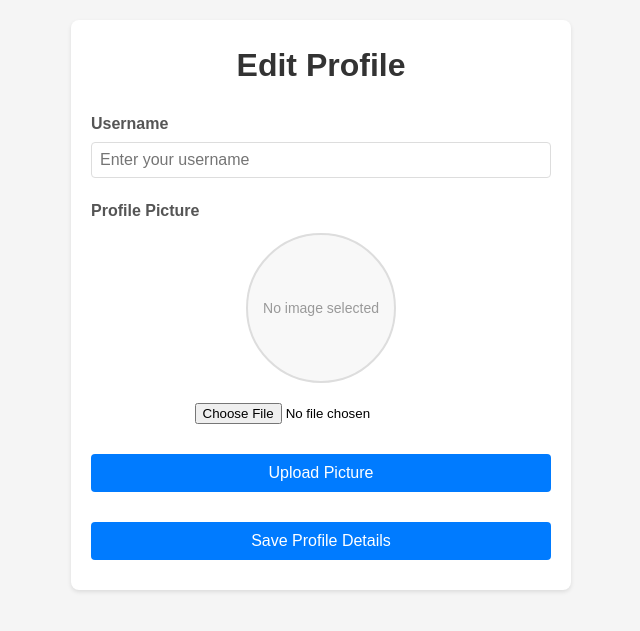
After one commit to Dalhatmd/Blog_site, a Flask app: template api/v1/templates/edit_user.html in a window 1280 px wide. The commit adds this page. Shown: the top 631 px of the page, without its empty margins (319-959 px from the left). Run offline with Flask 3, Linux system fonts and the light colour scheme; the template is opened without the code that fills it, so the values that code supplies are empty; parts of the project's set-up code (start-up, migrations or seed data) failed here and were passed over.

Commit message:
Add frontend to change profile picture

```diff
--- a/api/v1/app.py
+++ b/api/v1/app.py
@@ -97,6 +97,10 @@ def user_blogs():
 def edit_blog(blog_id):
     return render_template('edit_blog.html', blog_id=blog_id)
 
+@app.route('/edit_user', methods=['GET'])
+def edit_user():
+    return render_template('edit_user.html')
+
 if __name__ == "__main__":
     host = getenv('BLOG_HOST', '0.0.0.0')
     port = getenv('BLOG_PORT', '5000')
--- a/api/v1/static/js/profile_page.js
+++ b/api/v1/static/js/profile_page.js
@@ -70,4 +70,8 @@ $(document).ready(function() {
             $('#error').show().text('Error loading profile: ' + xhr.responseJSON?.message || 'Unknown error');
         }
     });
+    $('.edit-info').on('click', () => {
+        console.log('clicked');
+        window.location.href = '/edit_user';
+    });
 });
--- /dev/null
+++ b/api/v1/templates/edit_user.html
@@ -0,0 +1,227 @@
+<!DOCTYPE html>
+<html lang="en">
+<head>
+    <meta charset="UTF-8">
+    <meta name="viewport" content="width=device-width, initial-scale=1.0">
+    <title>Edit Profile</title>
+    <script src="https://cdnjs.cloudflare.com/ajax/libs/jquery/3.7.1/jquery.min.js"></script>
+    <style>
+        * {
+            box-sizing: border-box;
+            margin: 0;
+            padding: 0;
+        }
+
+        body {
+            font-family: Arial, sans-serif;
+            line-height: 1.6;
+            padding: 20px;
+            background-color: #f5f5f5;
+        }
+
+        .profile-editor {
+            max-width: 500px;
+            margin: 0 auto;
+            background: white;
+            padding: 20px;
+            border-radius: 8px;
+            box-shadow: 0 2px 4px rgba(0, 0, 0, 0.1);
+        }
+
+        h1 {
+            text-align: center;
+            color: #333;
+            margin-bottom: 20px;
+        }
+
+        .form-group {
+            margin-bottom: 20px;
+        }
+
+        label {
+            display: block;
+            margin-bottom: 5px;
+            color: #555;
+            font-weight: bold;
+        }
+
+        input[type="text"] {
+            width: 100%;
+            padding: 8px;
+            border: 1px solid #ddd;
+            border-radius: 4px;
+            font-size: 16px;
+        }
+
+        .profile-picture {
+            text-align: center;
+            margin-bottom: 20px;
+        }
+
+        .preview {
+            width: 150px;
+            height: 150px;
+            border-radius: 50%;
+            margin: 10px auto;
+            border: 2px solid #ddd;
+            display: flex;
+            align-items: center;
+            justify-content: center;
+            overflow: hidden;
+            background-color: #f8f8f8;
+        }
+
+        .preview img {
+            max-width: 100%;
+            max-height: 100%;
+            display: none;
+        }
+
+        .preview-placeholder {
+            color: #999;
+            font-size: 14px;
+        }
+
+        .file-input {
+            margin: 10px 0;
+        }
+
+        button {
+            background-color: #007bff;
+            color: white;
+            padding: 10px 20px;
+            border: none;
+            border-radius: 4px;
+            cursor: pointer;
+            width: 100%;
+            font-size: 16px;
+            margin-bottom: 10px;
+        }
+
+        button:hover {
+            background-color: #0056b3;
+        }
+
+        .message {
+            padding: 10px;
+            margin-top: 10px;
+            border-radius: 4px;
+            display: none;
+        }
+
+        .error {
+            background-color: #ffe6e6;
+            color: #dc3545;
+        }
+
+        .success {
+            background-color: #e6ffe6;
+            color: #28a745;
+        }
+    </style>
+</head>
+<body>
+    <div class="profile-editor">
+        <h1>Edit Profile</h1>
+        <form id="profileForm">
+            <div class="form-group">
+                <label for="username">Username</label>
+                <input type="text" id="username" name="username" placeholder="Enter your username">
+            </div>
+
+            <div class="form-group">
+                <label>Profile Picture</label>
+                <div class="profile-picture">
+                    <div class="preview">
+                        <img id="imagePreview" alt="Profile preview">
+                        <span class="preview-placeholder">No image selected</span>
+                    </div>
+                    <input type="file" id="profilePicture" name="file" class="file-input" accept="image/*">
+                </div>
+                <button type="button" id="uploadPicture">Upload Picture</button>
+            </div>
+
+            <button type="submit">Save Profile Details</button>
+        </form>
+        <div id="message" class="message"></div>
+    </div>
+
+    <script>
+        $(document).ready(function() {
+            // Handle image preview
+            $('#profilePicture').on('change', function() {
+                var file = this.files[0];
+                var $preview = $('#imagePreview');
+                var $placeholder = $('.preview-placeholder');
+
+                if (file) {
+                    var reader = new FileReader();
+                    reader.onload = function(e) {
+                        $preview.attr('src', e.target.result);
+                        $preview.show();
+                        $placeholder.hide();
+                    };
+                    reader.readAsDataURL(file);
+                }
+            });
+
+            $('#uploadPicture').on('click', function() {
+                var formData = new FormData();
+                var fileInput = $('#profilePicture')[0];
+
+                if (fileInput.files.length === 0) {
+                    showMessage('Please select a file first', 'error');
+                    return;
+                }
+
+                formData.append('file', fileInput.files[0]);
+
+                $.ajax({
+                    url: 'api/v1/upload_profile_picture',
+                    type: 'POST',
+                    data: formData,
+                    processData: false,
+                    contentType: false,
+                    success: function(response) {
+                        showMessage('Profile picture updated successfully!', 'success');
+                    },
+                    error: function(xhr) {
+                        showMessage(xhr.responseJSON?.error || 'Error uploading picture', 'error');
+                    }
+                });
+            });
+
+            // Handle profile details update
+            $('#profileForm').on('submit', function(event) {
+                event.preventDefault();
+
+                var userData = {
+                    username: $('#username').val()
+                };
+
+                $.ajax({
+                    url: 'api/v1/update_user_details',
+                    type: 'PUT',
+                    contentType: 'application/json',
+                    data: JSON.stringify(userData),
+                    success: function(response) {
+                        showMessage('Profile details updated successfully!', 'success');
+                    },
+                    error: function(xhr) {
+                        showMessage(xhr.responseJSON?.error || 'Error updating profile details', 'error');
+                    }
+                });
+            });
+
+            function showMessage(text, type) {
+                var $message = $('#message');
+                $message.removeClass('error success').addClass(type);
+                $message.text(text).show();
+                setTimeout(function() {
+                    $message.fadeOut();
+                }, 3000);
+            }
+        });
+    </script>
+</body>
+</html>
--- a/api/v1/templates/profile_page.html
+++ b/api/v1/templates/profile_page.html
@@ -17,5 +17,6 @@
             <div id="profile" style="display: none;"></div>
         </div>
     </div>
+    <button class="edit-info">Edit info</button>
 </body>
 </html>
```
Also changed, not shown: api/v1/views/user.py (+8 -2 lines).
